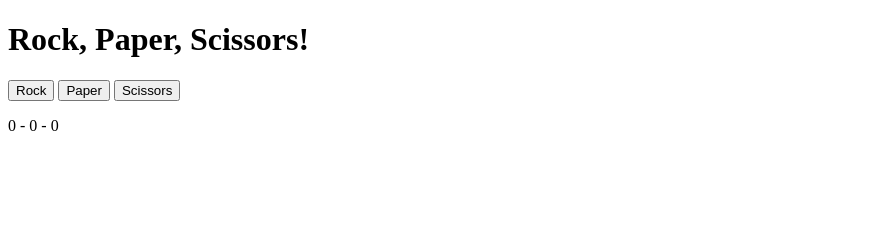
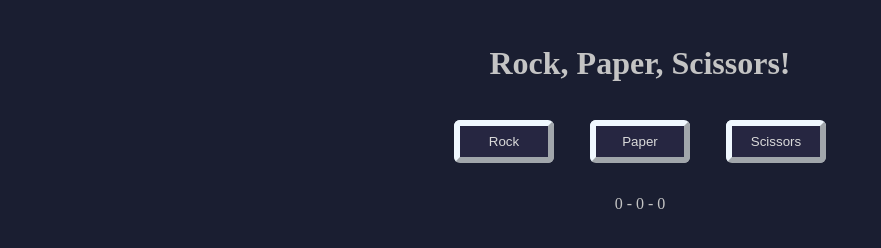
Before and after one commit to patrickmblack/odin-rps, a plain HTML site: page index.html in a window 1280 px wide. Shown: the whole page, without its empty margins (0-881 px from the left). Drawn offline with Linux system fonts and the light colour scheme.

Commit message:
Add CSS Style to website
Added CSS style to website. Dark/night theme, more pronounced
button styling.

```diff
--- a/index.html
+++ b/index.html
@@ -1,6 +1,7 @@
 <!DOCTYPE html>
 <html lang="en">
 <head>
+    <link rel="stylesheet" href="style.css">
     <meta charset="UTF-8">
     <meta name="viewport" content="width=device-width, initial-scale=1.0">
     <title>Rock Paper Scissors</title>
--- /dev/null
+++ b/style.css
@@ -0,0 +1,30 @@
+/* Styles for Rock Paper Scissors */
+
+
+body{
+    display: flex;
+    flex-direction: column;
+    justify-content: space-evenly;
+    align-items: center;
+    padding: 8px;
+    margin: 16px;
+    background-color: rgb(26, 30, 49);
+    color: rgb(196, 196, 196);
+}
+
+button{
+    color: rgb(218, 218, 218);
+    background-color: rgb(38, 38, 65);
+    border-radius: 6px;
+    border-width: 6px;
+    border-color: aliceblue;
+    margin: 16px;
+    padding: 8px;
+    width: 100px;
+    text-align: center;
+}
+
+#scoreboard{
+    align-items: center;
+    text-align: center;
+}
```
